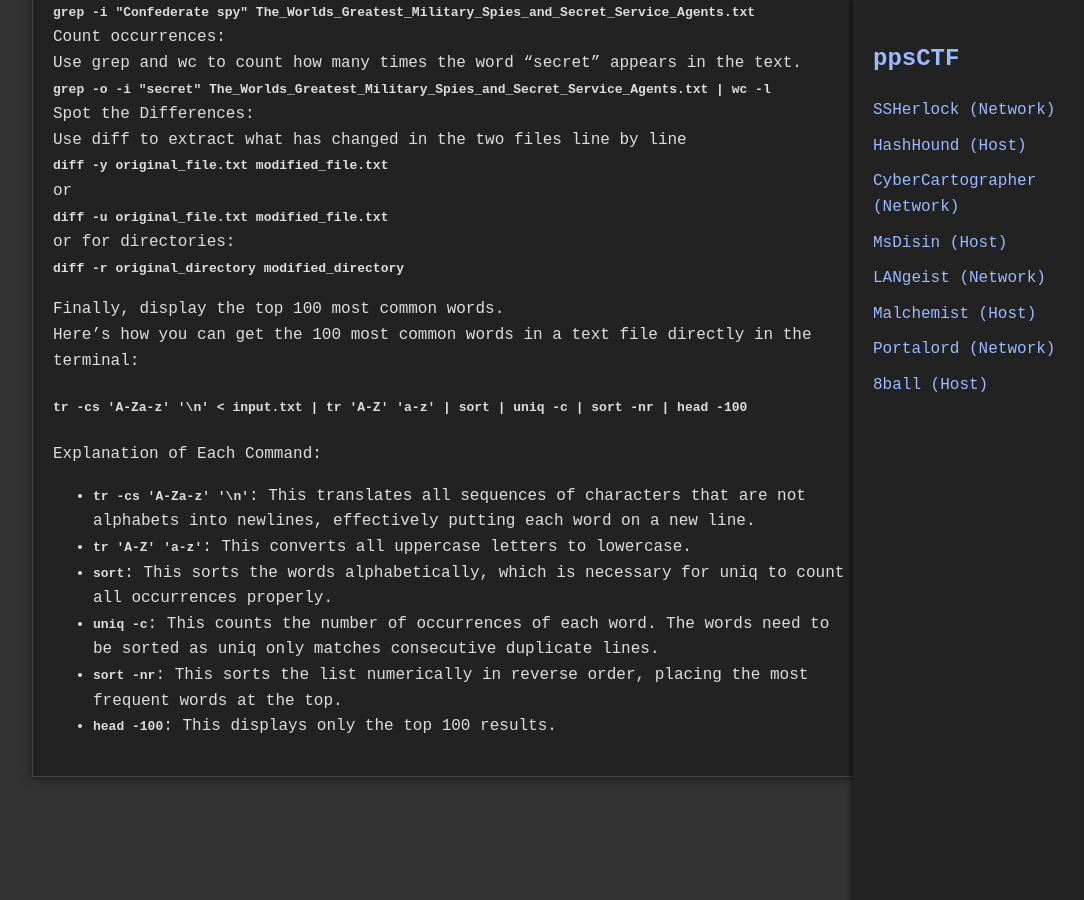
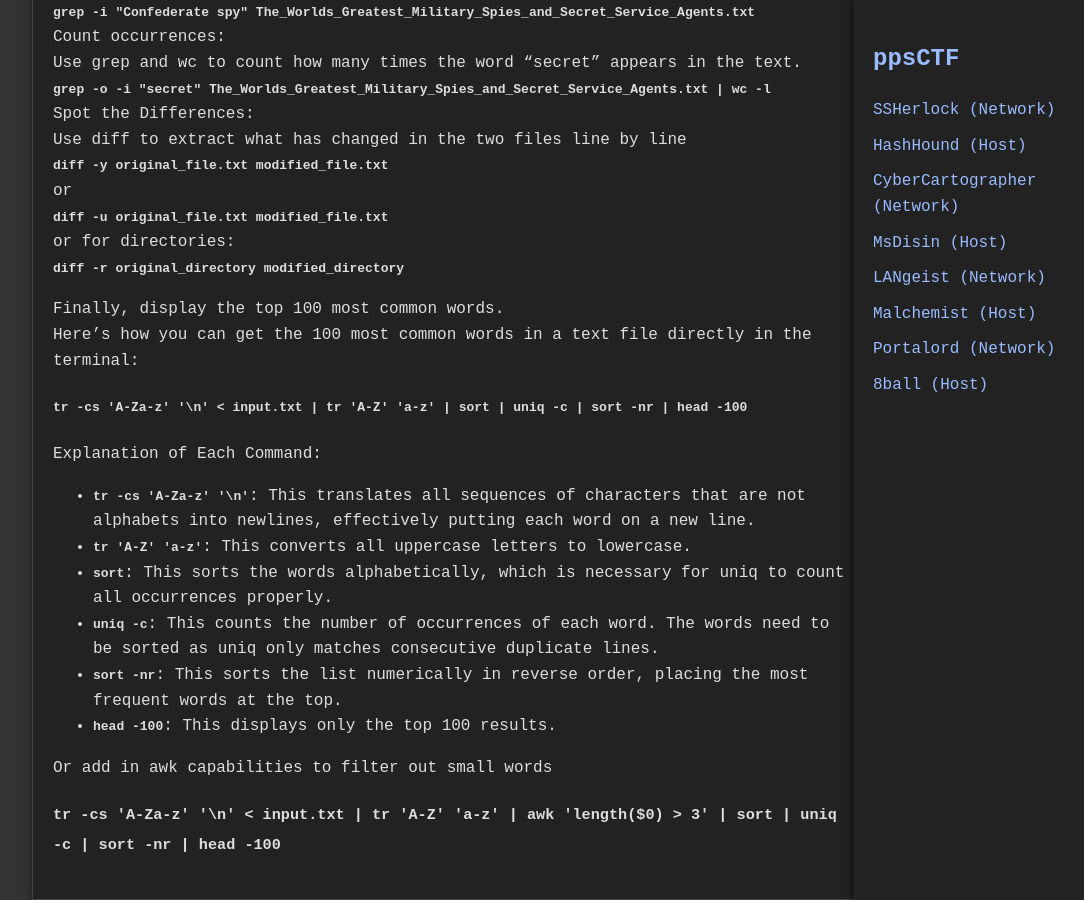
Before and after one commit to jboyce1/ppsCTF, a Jekyll site: the page built from classes/MsDisin/MsDisin.md, in a window 1280 px wide and 900 px high, scrolled down 6170 px. Shown: the whole window, without its empty margins (187-1271 px from the left). Built offline with Jekyll 4.4.1, drawn with Linux system fonts in a browser that asks for light colours.

Commit message:
Update MsDisin.md

```diff
--- a/classes/MsDisin/MsDisin.md
+++ b/classes/MsDisin/MsDisin.md
@@ -37,9 +37,9 @@ atc
 
 
 ### Things to experiment with on the range:
-Regex with grep: Mastering regular expressions to refine search criteria and pinpoint exact data sets.
-Stream editing with sed: Practice on-the-fly file content manipulations during competitive scenarios.
-Data manipulation with awk: Leverage awk's programming capabilities to analyze and report on data extracted during competitions.
+- Regex with grep: Mastering regular expressions to refine search criteria and pinpoint exact data sets.
+- Stream editing with sed: Practice on-the-fly file content manipulations during competitive scenarios.
+- Data manipulation with awk: Leverage awk's programming capabilities to analyze and report on data extracted during competitions.
 
 
 ### How this skill can be used:
@@ -50,8 +50,6 @@ Offensive Operations:
 Defensive Operations:
  - File Integrity Checks: Use grep and awk to monitor files for unauthorized changes that could indicate infiltration attempts.
  - Rapid Response Editing: Employ sed to quickly revert any unauthorized changes or to patch vulnerabilities in script configurations during live competitions.
-
-
 
 
 ---
@@ -161,3 +159,6 @@ Explanation of Each Command:
  - **`uniq -c`**: This counts the number of occurrences of each word. The words need to be sorted as uniq only matches consecutive duplicate lines.
  - **`sort -nr`**: This sorts the list numerically in reverse order, placing the most frequent words at the top.
  - **`head -100`**: This displays only the top 100 results.
+
+Or add in awk capabilities to filter out small words
+### `tr -cs 'A-Za-z' '\n' < input.txt | tr 'A-Z' 'a-z' | awk 'length($0) > 3' | sort | uniq -c | sort -nr | head -100`
```
